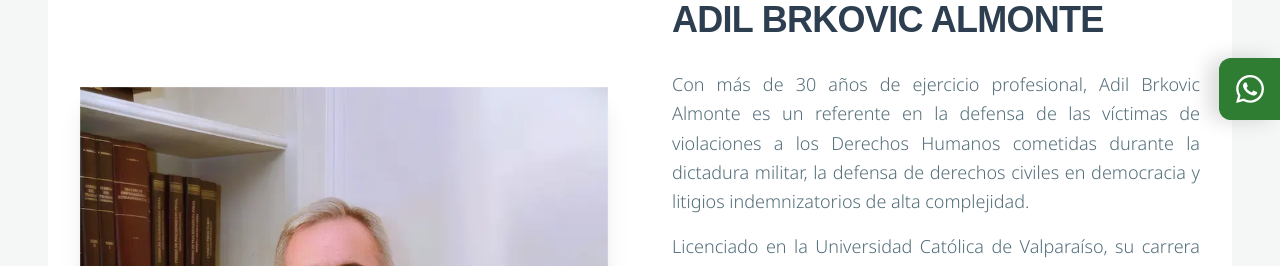
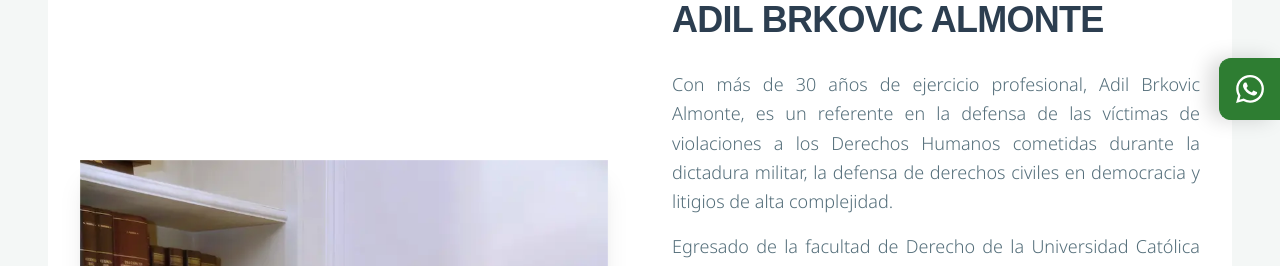
Before and after one commit to lobosgonza/web-adil-brkovic, a React (Vite) app: page /trayectoria in a window 1280 px wide. Shown: the part 511-777 px from the top of the page. Built offline with nearby package versions, Linux system fonts and the light colour scheme; a web font is replaced by a local one.

Commit message:
ajustes textos litigios indemnizatorios

```diff
--- a/src/data/areasDeTrabajo.js
+++ b/src/data/areasDeTrabajo.js
@@ -1,7 +1,7 @@
 export const contenidos = {
     'litigios-indemnizatorios': {
         titulo: 'Litigios Indemnizatorios',
-        titleSecondary: 'Litigación especializada orientada a la reparación integral del daño',
+        titleSecondary: '',
         resumenHome: 'Litigación especializada orientada a la reparación integral del daño',
         descripcion: '**Brindamos representación judicial de alta complejidad en todo tipo de litigios indemnizatorios, ya sea en materia civil, penal, laboral o administrativa.**\n\n',
         imagen: 'https://images.unsplash.com/photo-1450101499163-c8848c66ca85?q=80&w=1200&auto=format&fit=crop',
--- a/src/pages/Trayectoria.jsx
+++ b/src/pages/Trayectoria.jsx
@@ -60,11 +60,11 @@ const Trayectoria = () => {
 
 				<ImageText
 					title='Adil Brkovic Almonte'
-					text={`Con más de 30 años de ejercicio profesional, Adil Brkovic Almonte es un referente en la defensa de las víctimas de violaciones a los Derechos Humanos cometidas durante la dictadura militar, la defensa de derechos civiles en democracia y litigios indemnizatorios de alta complejidad.
+					text={`Con más de 30 años de ejercicio profesional, Adil Brkovic Almonte, es un referente en la defensa de las víctimas de violaciones a los Derechos Humanos cometidas durante la dictadura militar, la defensa de derechos civiles en democracia y litigios de alta complejidad.
 
-Licenciado en la Universidad Católica de Valparaíso, su carrera destaca por liderar hitos jurídicos como las condenas a criminales de lesa humanidad, e indemnizaciones emblemáticas contra el Estado y grandes corporaciones, como los casos conocidos como Casas COPEVA y la Planta La Farfana de Aguas Andinas.
+Egresado de la facultad de Derecho de la Universidad Católica de Valparaíso en 1987, es Licenciado en Ciencias Jurídicas de la Universidad de Salamanca de España, titulado de abogado por  la Corte Suprema de Chile y  Magíster en Derecho Tributario por la  Universidad Andrés Bello. Su carrera  profesional en el ámbito de los litigios  se  ha destacado  por liderar hitos jurídicos como las condenas a criminales de lesa humanidad, e indemnizaciones emblemáticas contra el Estado y grandes corporaciones, como los casos conocidos como Casas COPEVA y la Planta La Farfana de Aguas Andinas. En el ámbito académico  ha sido profesor de pregrado en los cursos  de derechos humanos y  derecho tributario.
 
-A partir de esta sólida experiencia, decidió fundar un estudio jurídico especializado en litigios indemnizatorios, tributarios y administrativos. Hoy, la firma combina el rigor técnico con el compromiso ético de un equipo de profesionales cuya misión principal es entregar una representación legal cercana, estratégica y de excelencia a sus representados.`}
+Su estudio jurídico  cuenta con profesionales  especializados en litigios indemnizatorios, tributarios y administrativos,  combinando  el rigor técnico con el compromiso ético  cuya misión principal es entregar una representación legal cercana, estratégica y de calidad  a sus representados.`}
 					buttonText='Contactar ahora'
 					buttonLink='/contacto'
 					image='/img/Hero-adil.webp'
```
